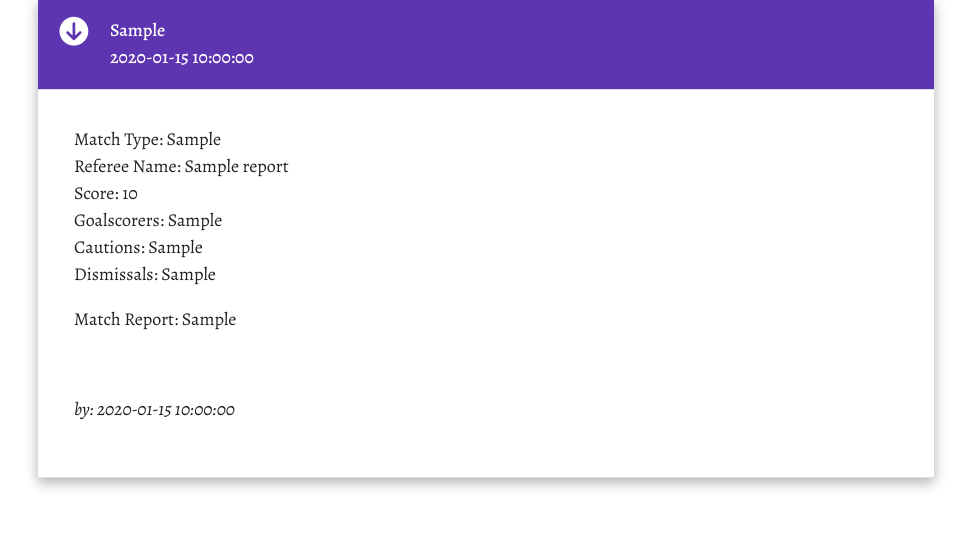
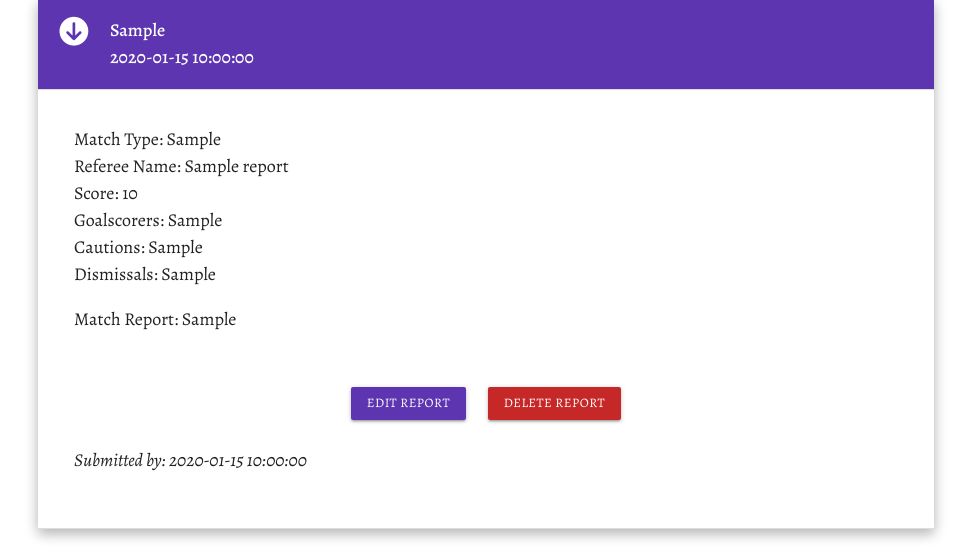
Before and after one commit to adamparker75/Ref_Report, a Flask app: page /get_reports in a window 1280 px wide, after a click that opens the changed part. Shown: the part 514-1061 px from the top of the page, without its empty margins (154-1125 px from the left). Before the commit the page ends 1003 px from the top, so only its background shows below. Run offline with Flask 2, Linux system fonts and the light colour scheme; a database or web service that is not in the repository returns one stand-in record (values such as "Sample title"); some libraries are stand-ins or nearby versions.

Commit message:
Added edit and delete buttons to reports

```diff
--- a/static/css/style.css
+++ b/static/css/style.css
@@ -21,3 +21,7 @@ nav .brand-logo {
     line-height: 2;
     color: white;
 }
+
+.btn-small {
+    margin: 0.5rem;
+}
--- a/templates/reports.html
+++ b/templates/reports.html
@@ -1,3 +1,4 @@
+
 {% extends "base.html" %}
 {% block content %}
 
@@ -28,7 +29,11 @@
             Cautions: {{ report.report_cautions }}<br>
             Dismissals: {{ report.report_dismissals }}<br>
 			<p> Match Report: {{ report.report_report }}</p><br>
-            <p><em>by: {{ report.created_by }}</em></p>
+            <div class="center-align">
+                <a href="" class="btn-small center-align deep-purple darken-1">Edit Report</a>
+                <a href="" class="btn-small center-align red darken-3">Delete Report</a>
+            </div>
+            <p><em>Submitted by: {{ report.created_by }}</em></p>
 		</div>
 	</li>
 	{% endfor %}
```
